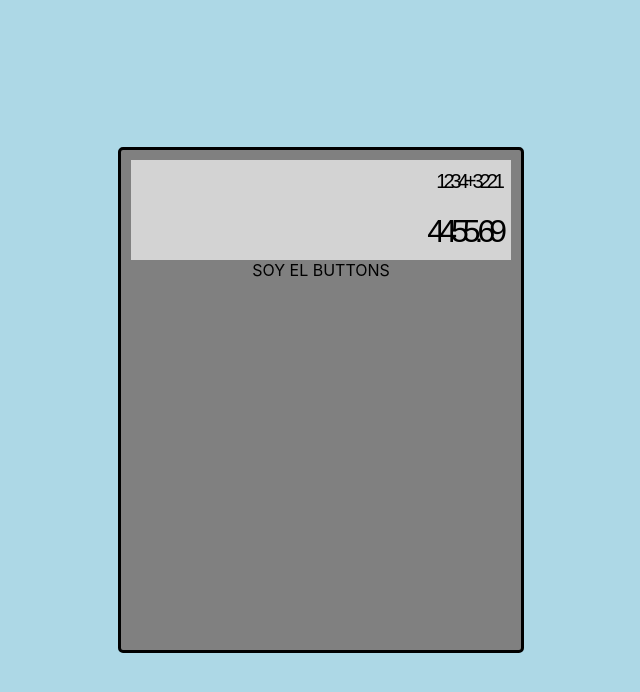
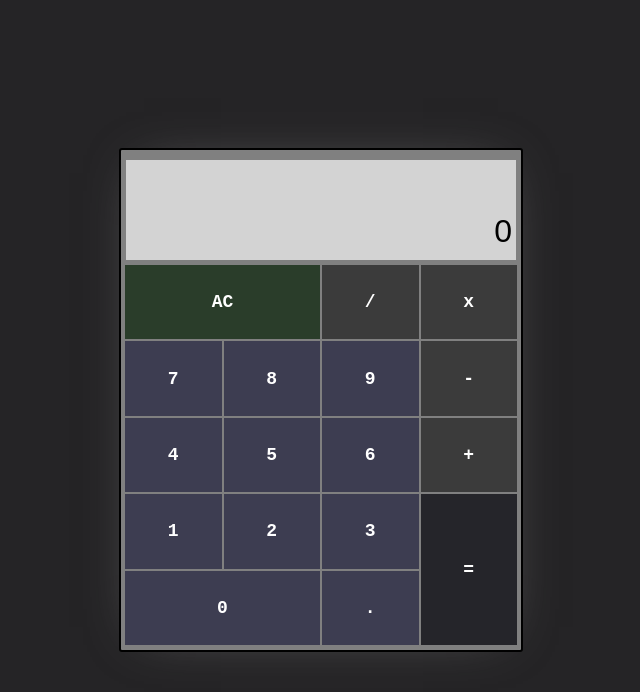
Before and after one commit to LRGianoglio/calculator, a React (Create React App) app: page / in a window 1280 px wide. Shown: the top 692 px of the page, without its empty margins (319-959 px from the left). Built offline with nearby package versions, Linux system fonts and the light colour scheme; a web font is replaced by a local one.

Commit message:
buttons and styling

```diff
--- a/src/App.css
+++ b/src/App.css
@@ -2,7 +2,7 @@
   text-align: center;
   height: 100vh;
   width: 100vw;
-  background-color: lightblue;
+  background-color: rgb(37, 36, 38);
   display: flex;
   justify-content: center;
   align-items: center;
--- a/src/components/Buttons/Buttons.css
+++ b/src/components/Buttons/Buttons.css
@@ -0,0 +1,40 @@
+.Buttons{
+  margin-top: 5px;
+  height: 380px;
+  width: 98%;
+  display: grid;
+  grid-template-columns: repeat(4, 1fr);
+  gap: 2px;
+}
+
+button{
+  color: white;
+  font-family: Share Tech Mono, monospace;
+  font-weight: 700;
+  font-size: large;
+  border: none;
+  cursor: pointer;
+}
+
+.ACButton{
+  grid-column: span 2;
+  background-color: rgb(42, 61, 42);
+}
+
+.OPButton{
+  background-color: rgb(59, 59, 59);
+}
+
+.EqButton{
+  grid-row: span 2;
+  background-color: rgb(37, 37, 42);
+}
+
+.NumButton{
+  background-color: rgb(61, 61, 81);
+}
+
+.ZeroButton {
+  grid-column: span 2;
+  background-color: rgb(61, 61, 81);
+}
--- a/src/components/Buttons/Buttons.tsx
+++ b/src/components/Buttons/Buttons.tsx
@@ -1,9 +1,30 @@
 import './Buttons.css'
 
 function Buttons() {
+
+  const handleClick = (key: string) =>{
+    console.log(key)
+  }
+
   return (
-    <div>
-      SOY EL BUTTONS
+    <div className='Buttons'>
+      <button className='ACButton' onClick={()=>handleClick("AC")}>AC</button>
+      <button className='OPButton' onClick={()=>handleClick("/")}>/</button>
+      <button className='OPButton' onClick={()=>handleClick("x")}>x</button>
+      <button className='NumButton' onClick={()=>handleClick("7")}>7</button>
+      <button className='NumButton' onClick={()=>handleClick("8")}>8</button>
+      <button className='NumButton' onClick={()=>handleClick("9")}>9</button>
+      <button className='OPButton' onClick={()=>handleClick("-")}>-</button>
+      <button className='NumButton' onClick={()=>handleClick("4")}>4</button>
+      <button className='NumButton' onClick={()=>handleClick("5")}>5</button>
+      <button className='NumButton' onClick={()=>handleClick("6")}>6</button>
+      <button className='OPButton' onClick={()=>handleClick("+")}>+</button>
+      <button className='NumButton' onClick={()=>handleClick("1")}>1</button>
+      <button className='NumButton' onClick={()=>handleClick("2")}>2</button>
+      <button className='NumButton' onClick={()=>handleClick("3")}>3</button>
+      <button className='EqButton' onClick={()=>handleClick("=")}>=</button>
+      <button className='ZeroButton' onClick={()=>handleClick("0")}>0</button>
+      <button className='NumButton' onClick={()=>handleClick(".")}>.</button>
     </div>
   );
 }
--- a/src/components/Calculator/Calculator.css
+++ b/src/components/Calculator/Calculator.css
@@ -2,9 +2,10 @@
   height: 500px;
   width: 400px;
   background-color: gray;
-  border-radius: 5px;
-  border: 3px black solid;
+  border-radius: 3px;
+  border: 2px black solid;
   display: flex;
   flex-direction: column;
   align-items: center;
+  box-shadow: 0px 0px 50px -25px rgb(109, 109, 109);
 }
--- a/src/components/Screen/Screen.css
+++ b/src/components/Screen/Screen.css
@@ -1,6 +1,6 @@
 .Screen{
   height: 80px;
-  width: 360px;
+  width: 370px;
   margin-top: 10px;
   background-color: lightgray;
   display: flex;
--- a/src/components/Screen/Screen.tsx
+++ b/src/components/Screen/Screen.tsx
@@ -5,11 +5,12 @@ import { InitialState } from '../../redux/interfaces';
 function Screen() {
 
   const screen = useSelector((state:InitialState)=>state.screen)
+  const resultScreen = useSelector((state:InitialState)=>state.resultScreen)
 
   return (
     <div className='Screen'>
-      <p className='FirstLine'>1234+3221</p>
-      <p className='SecondLine'>4455.69</p>
+      <p className='FirstLine'>{screen}</p>
+      <p className='SecondLine'>{resultScreen}</p>
     </div>
   );
 }
--- a/src/redux/interfaces.ts
+++ b/src/redux/interfaces.ts
@@ -2,6 +2,7 @@ import { BUTTON_PRESS } from "./types";
 
 export interface InitialState{
     screen: string;
+    resultScreen: string;
 }
 
 export type CalculatorAction = SetScreen;
--- a/src/redux/reducer.ts
+++ b/src/redux/reducer.ts
@@ -3,7 +3,8 @@ import { BUTTON_PRESS } from './types';
 import { CalculatorAction, InitialState } from './interfaces';
 
 const initialState: InitialState = {
-  screen: "placeholder",
+  screen: "",
+  resultScreen: "0"
 };
 
 const todoReducer = (state = initialState, action: CalculatorAction): InitialState => {
```
